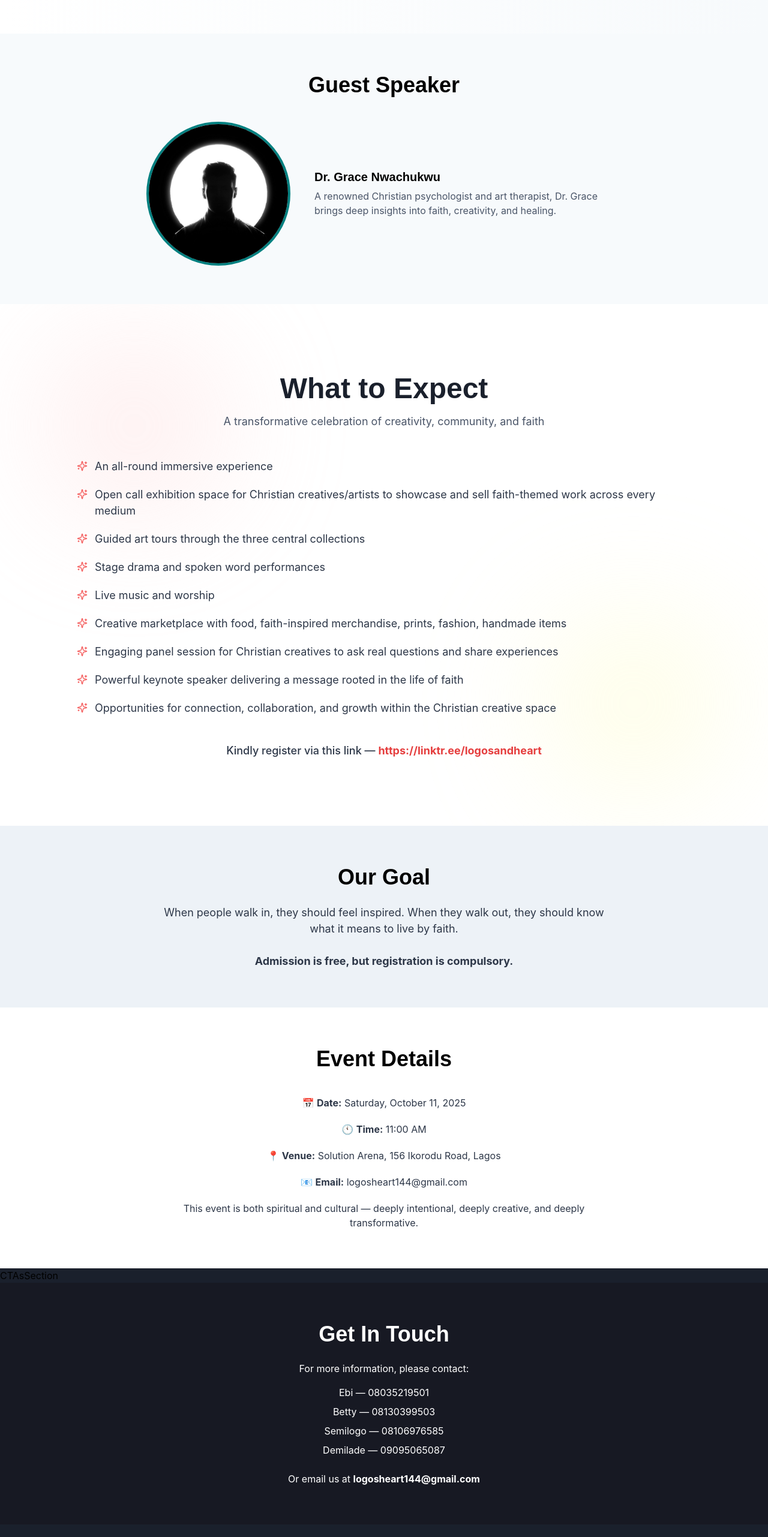
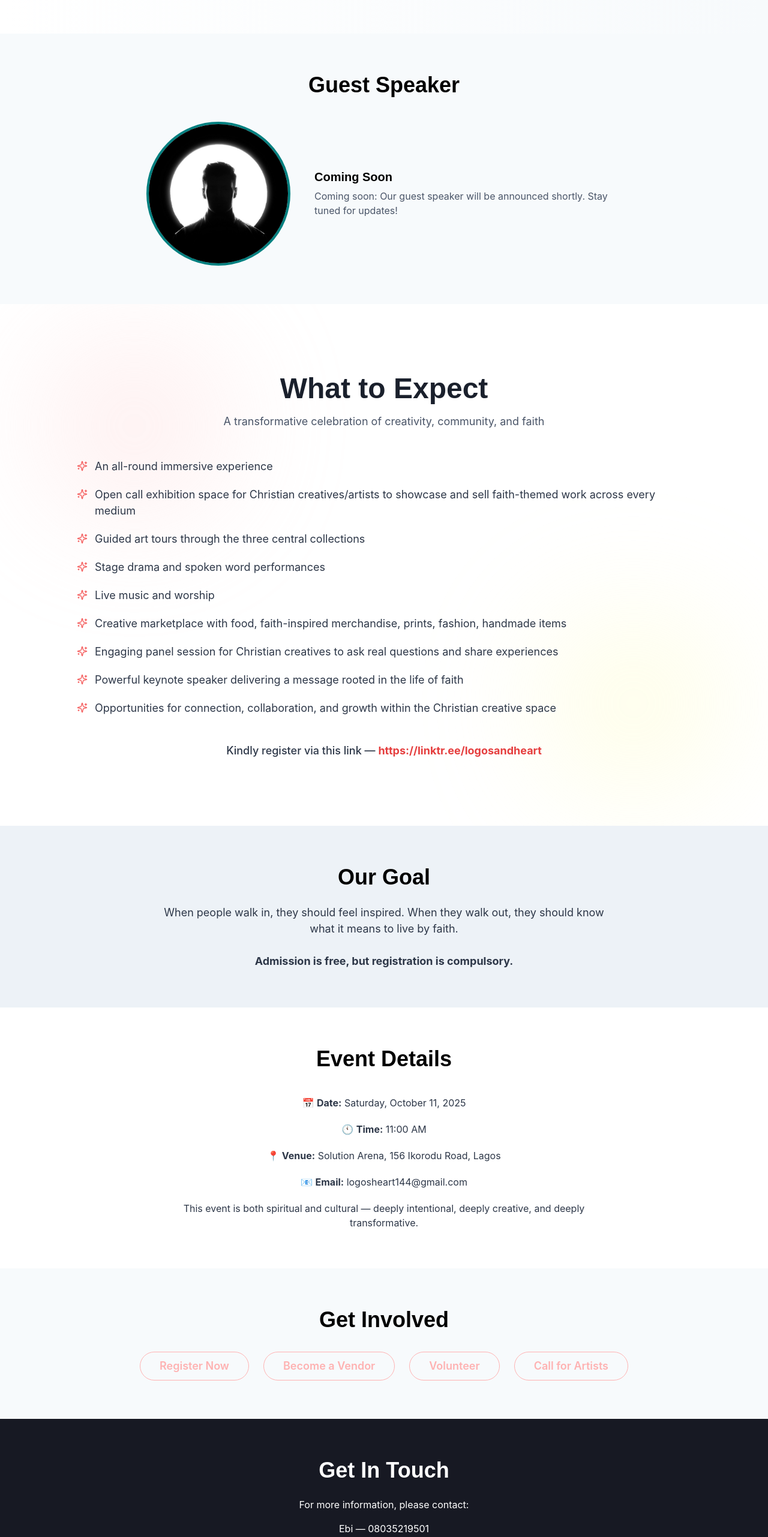
Before and after one commit to KeyTer-01/logosandheart, a React (Vite) app: page / in a window 1280 px wide. Shown: the part 1816-4379 px from the top of the page at 60% size. Before the commit the page ends 4358 px from the top, so only its background shows below. Built offline with nearby package versions, Linux system fonts and the light colour scheme.

Commit message:
add cta section

```diff
--- a/src/components/CTAsSection.jsx
+++ b/src/components/CTAsSection.jsx
@@ -1,7 +1,39 @@
-import React from "react";
+import { Box, Heading, Stack, Button } from "@chakra-ui/react";
 
-const CTAsSection = () => {
-  return <div>CTAsSection</div>;
-};
+const CTAsSection = () => (
+  <Box py={16} px={6} bg="gray.50" textAlign="center">
+    <Heading mb={8} fontSize={{ base: "2xl", md: "4xl" }}>
+      Get Involved
+    </Heading>
+    <Stack
+      direction={{ base: "column", sm: "row" }}
+      spacing={6}
+      justify="center"
+    >
+      <CTAButton label="Register Now" link="https://linktr.ee/logosandheart" />
+      <CTAButton label="Become a Vendor" link="#" />
+      <CTAButton label="Volunteer" link="#" />
+      <CTAButton label="Call for Artists" link="#" />
+    </Stack>
+  </Box>
+);
+
+const CTAButton = ({ label, link }) => (
+  <Button
+    as="a"
+    href={link}
+    target="_blank"
+    rel="noopener noreferrer"
+    colorScheme="red"
+    variant="outline"
+    size="lg"
+    px={8}
+    py={4}
+    rounded="full"
+    _hover={{ bg: "red.500", color: "white" }}
+  >
+    {label}
+  </Button>
+);
 
 export default CTAsSection;
--- a/src/components/GuestSpeakerSection.jsx
+++ b/src/components/GuestSpeakerSection.jsx
@@ -22,11 +22,11 @@ const GuestSpeakerSection = () => (
       />
       <Box maxW="lg" textAlign={{ base: "center", md: "left" }}>
         <Heading size="md" mb={2}>
-          Dr. Grace Nwachukwu
+          Coming Soon
         </Heading>
         <Text fontSize="md" color="gray.600">
-          A renowned Christian psychologist and art therapist, Dr. Grace brings
-          deep insights into faith, creativity, and healing.
+          Coming soon: Our guest speaker will be announced shortly. Stay tuned
+          for updates!
         </Text>
       </Box>
     </Stack>
--- a/src/components/WhatToExpectSection.jsx
+++ b/src/components/WhatToExpectSection.jsx
@@ -95,7 +95,7 @@ const WhatToExpectSection = () => {
             initial={{ opacity: 0, y: 20 }}
             whileInView={{ opacity: 1, y: 0 }}
             transition={{ duration: 0.4, delay: index * 0.15 }}
-            viewport={{ once: false, amount: 0.3 }}
+            viewport={{ once: true, amount: 0.3 }}
           >
             <Icon as={Sparkles} color="red.400" boxSize={iconSize} mt={1} />
             {item}
```
